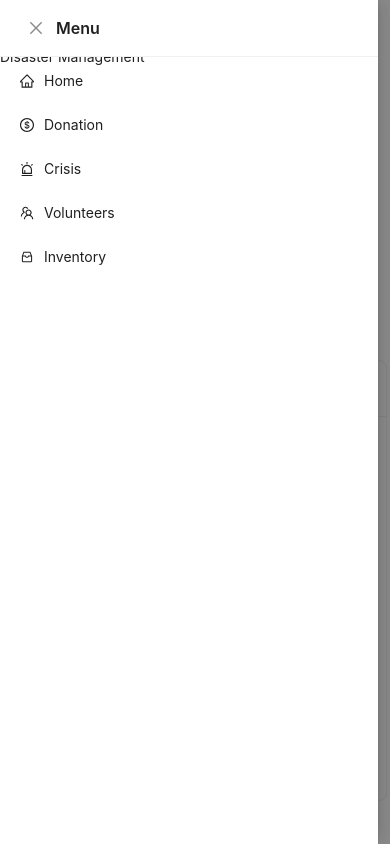
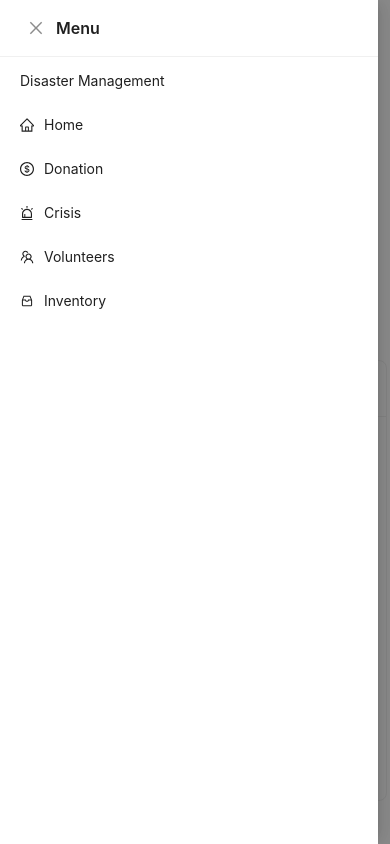
Before and after one commit to likhon06/Disaster-Management-System-Frontend, a React (Vite) app: page /register in a window 390 px wide. Both pictures are taken after a click on the button 219 px from the left and 33 px from the top of the page. Shown: the top 844 px of the page. Built offline with nearby package versions, Linux system fonts and the light colour scheme.

Commit message:
Update Navbar.jsx

```diff
--- a/src/shared/Navbar.jsx
+++ b/src/shared/Navbar.jsx
@@ -53,7 +53,9 @@ export default function Navbar() {
             selectedKeys={[location.pathname]}
             style={{ border: 'none' }}
         >
-            <h1 style={{ margin: 0, marginRight: '20px' }}>Disaster Management</h1>
+             <Menu.Item onClick={onClose}>
+                    <Link to='/'>Disaster Management</Link>
+                </Menu.Item>
             {menuItems.map((item) => (
                 <Menu.Item key={item.key} icon={item.icon} onClick={onClose}>
                     <Link to={item.key}>{item.label}</Link>
```
